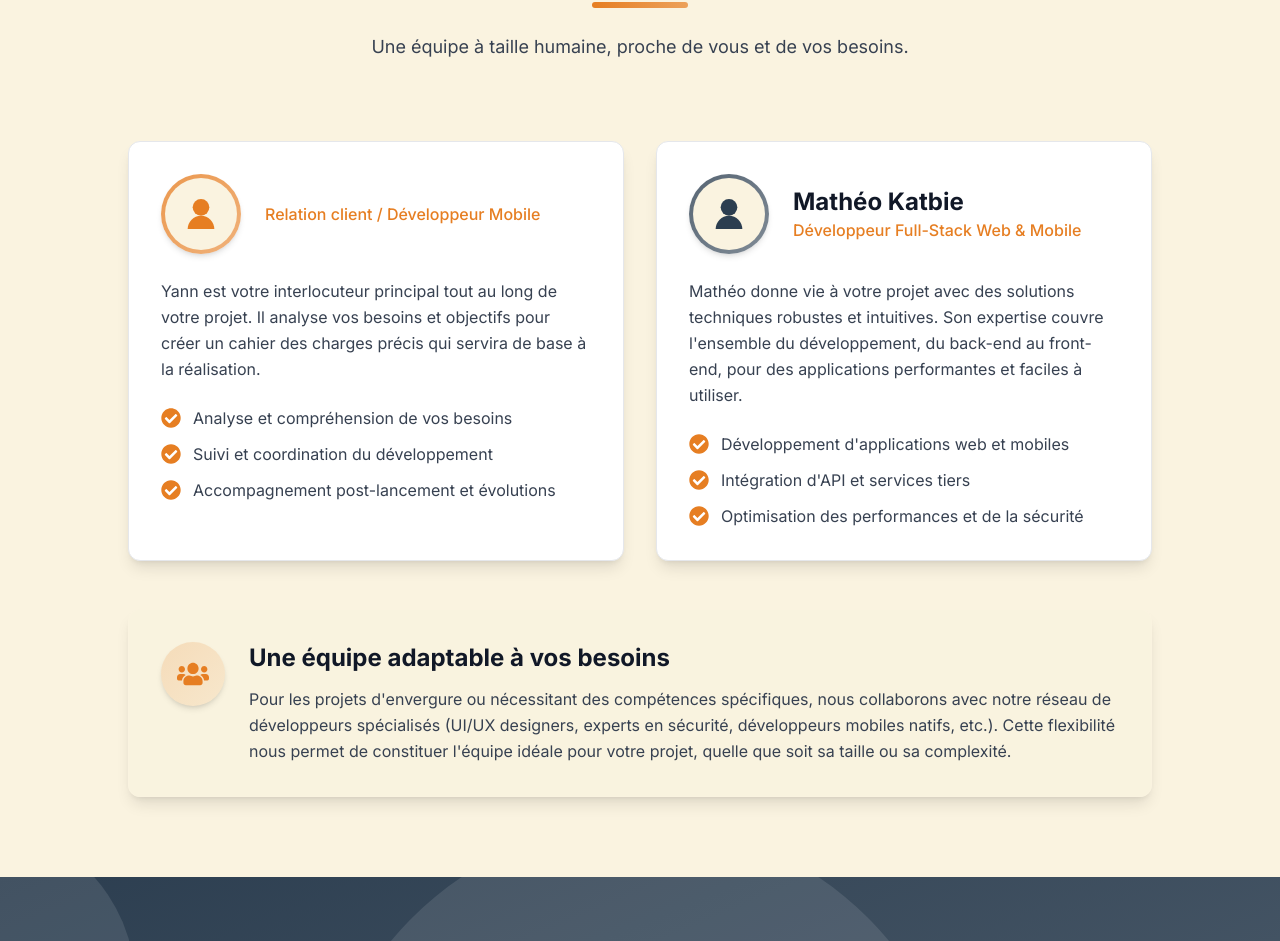
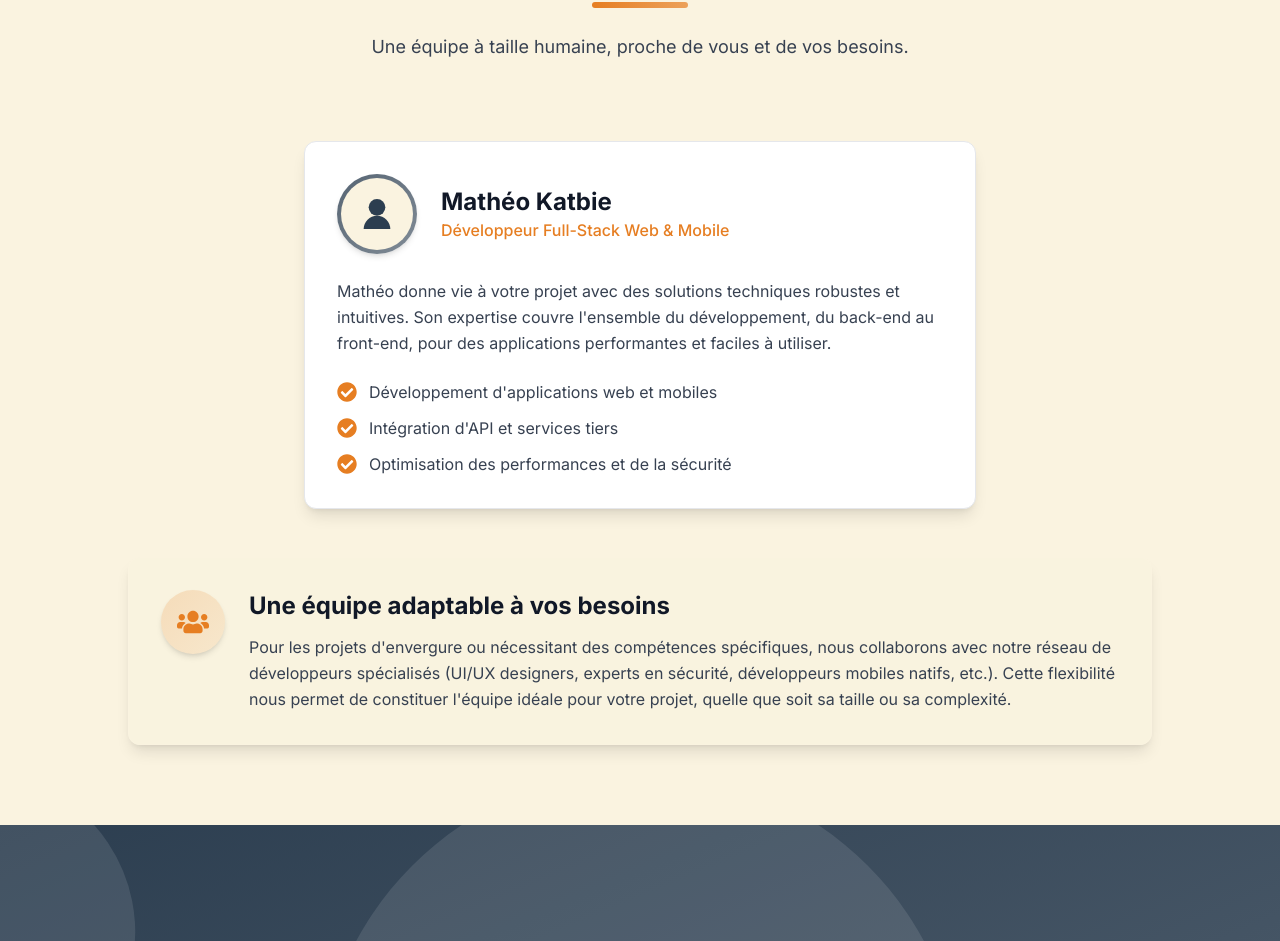
Before and after one commit to Lodgic-LLC/Landing-Website, a Next.js app: page /a-propos in a window 1280 px wide. Shown: the part 858-1799 px from the top of the page. Built offline with nearby package versions, Linux system fonts and the light colour scheme.

Commit message:
temporaire

```diff
--- a/src/app/a-propos/page.tsx
+++ b/src/app/a-propos/page.tsx
@@ -1,51 +1,62 @@
-import Link from 'next/link'
-import Image from 'next/image'
-import { Metadata } from 'next'
-import { FaArrowRight, FaLightbulb, FaUsers, FaRocket, FaEnvelope, FaChevronRight, FaCheckCircle } from 'react-icons/fa'
+import Link from "next/link";
+import Image from "next/image";
+import { Metadata } from "next";
+import {
+  FaArrowRight,
+  FaLightbulb,
+  FaUsers,
+  FaRocket,
+  FaEnvelope,
+  FaChevronRight,
+  FaCheckCircle,
+} from "react-icons/fa";
 
 export const metadata: Metadata = {
-  title: 'A Propos - Lodgic',
-  description: 'Découvrez notre expertise, notre histoire et notre vision pour votre transformation digitale',
+  title: "A Propos - Lodgic",
+  description:
+    "Découvrez notre expertise, notre histoire et notre vision pour votre transformation digitale",
   alternates: {
-    canonical: 'https://lodgic-dev.com/a-propos',
+    canonical: "https://lodgic-dev.com/a-propos",
   },
   openGraph: {
-    title: 'A Propos - Lodgic',
-    description: 'Découvrez notre expertise, notre histoire et notre vision pour votre transformation digitale',
-    url: 'https://lodgic-dev.com/a-propos',
-    siteName: 'Lodgic',
+    title: "A Propos - Lodgic",
+    description:
+      "Découvrez notre expertise, notre histoire et notre vision pour votre transformation digitale",
+    url: "https://lodgic-dev.com/a-propos",
+    siteName: "Lodgic",
     images: [
       {
-        url: 'https://lodgic-dev.com/FullLogo_Transparent.png',
+        url: "https://lodgic-dev.com/FullLogo_Transparent.png",
         width: 1200,
         height: 630,
-        alt: 'Lodgic - À propos de nous',
+        alt: "Lodgic - À propos de nous",
       },
     ],
-    locale: 'fr_FR',
-    type: 'website',
+    locale: "fr_FR",
+    type: "website",
   },
   keywords: [
-    'à propos',
-    'Lodgic',
-    'équipe de développement',
-    'agence mobile Toulouse',
-    'expertise développement',
-    'histoire Lodgic',
-    'valeurs entreprise',
-    'développeur mobile',
-    'expertise technique',
-    'services numériques',
-    'transformation digitale',
-    'développement sur mesure',
+    "à propos",
+    "Lodgic",
+    "équipe de développement",
+    "agence mobile Toulouse",
+    "expertise développement",
+    "histoire Lodgic",
+    "valeurs entreprise",
+    "développeur mobile",
+    "expertise technique",
+    "services numériques",
+    "transformation digitale",
+    "développement sur mesure",
   ],
   twitter: {
-    card: 'summary_large_image',
-    title: 'A Propos - Lodgic',
-    description: 'Découvrez notre expertise, notre histoire et notre vision pour votre transformation digitale',
-    images: ['https://lodgic-dev.com/FullLogo_Transparent.png'],
+    card: "summary_large_image",
+    title: "A Propos - Lodgic",
+    description:
+      "Découvrez notre expertise, notre histoire et notre vision pour votre transformation digitale",
+    images: ["https://lodgic-dev.com/FullLogo_Transparent.png"],
   },
-}
+};
 
 export default function APropos() {
   return (
@@ -61,9 +72,26 @@ export default function APropos() {
             xmlns="http://www.w3.org/2000/svg"
             preserveAspectRatio="xMidYMid slice"
           >
-            <circle cx="200" cy="100" r="300" fill="#E67E22" fillOpacity="0.05" />
-            <circle cx="1200" cy="700" r="250" fill="#E67E22" fillOpacity="0.05" />
-            <path d="M-200 400 Q400 200 720 400 T1600 400" stroke="#E67E22" strokeOpacity="0.03" strokeWidth="100" />
+            <circle
+              cx="200"
+              cy="100"
+              r="300"
+              fill="#E67E22"
+              fillOpacity="0.05"
+            />
+            <circle
+              cx="1200"
+              cy="700"
+              r="250"
+              fill="#E67E22"
+              fillOpacity="0.05"
+            />
+            <path
+              d="M-200 400 Q400 200 720 400 T1600 400"
+              stroke="#E67E22"
+              strokeOpacity="0.03"
+              strokeWidth="100"
+            />
             {/* Points lumineux */}
             <g opacity="0.8">
               {[...Array(20)].map((_, i) => (
@@ -85,11 +113,14 @@ export default function APropos() {
             <div className="w-full lg:w-3/5 text-center lg:text-left">
               <h1 className="font-extrabold text-4xl sm:text-5xl lg:text-6xl text-[#2C3E50] leading-tight mb-6">
                 Créons ensemble
-                <span className="block text-[#E67E22]">l'application qu'il vous faut</span>
+                <span className="block text-[#E67E22]">
+                  l'application qu'il vous faut
+                </span>
               </h1>
 
               <p className="text-[#374151] text-lg sm:text-xl mb-10 max-w-2xl mx-auto lg:mx-0 leading-relaxed">
-                Chez Lodgic, On vous accompagne pas à pas, de l'idée au lancement concret de votre application.
+                Chez Lodgic, On vous accompagne pas à pas, de l'idée au
+                lancement concret de votre application.
               </p>
 
               <div className="flex flex-wrap gap-4 justify-center lg:justify-start">
@@ -134,7 +165,7 @@ export default function APropos() {
         {/* Forme de transition vers le contenu suivant */}
         <div
           className="absolute bottom-0 left-0 w-full overflow-hidden"
-          style={{ height: '100px', transform: 'translateY(1px)' }}
+          style={{ height: "100px", transform: "translateY(1px)" }}
         >
           <svg
             className="absolute bottom-0 w-full h-full"
@@ -143,7 +174,10 @@ export default function APropos() {
             xmlns="http://www.w3.org/2000/svg"
             preserveAspectRatio="none"
           >
-            <path d="M0,50 C360,120 1080,0 1440,50 L1440,100 L0,100 Z" fill="#FAF3E0" />
+            <path
+              d="M0,50 C360,120 1080,0 1440,50 L1440,100 L0,100 Z"
+              fill="#FAF3E0"
+            />
           </svg>
         </div>
       </section>
@@ -152,65 +186,16 @@ export default function APropos() {
       <section className="py-20 bg-[#FAF3E0]">
         <div className="max-w-7xl mx-auto px-6">
           <div className="text-center mb-16 md:mb-20">
-            <h2 className="text-3xl md:text-4xl font-bold text-[#111827] mb-4">Qui sommes-nous ?</h2>
+            <h2 className="text-3xl md:text-4xl font-bold text-[#111827] mb-4">
+              Qui sommes-nous ?
+            </h2>
             <div className="w-24 h-1.5 bg-gradient-to-r from-[#E67E22] to-[#E67E22]/70 mx-auto rounded-full mb-6"></div>
             <p className="text-lg text-[#374151] max-w-3xl mx-auto leading-relaxed">
               Une équipe à taille humaine, proche de vous et de vos besoins.
             </p>
           </div>
 
-          <div className="grid grid-cols-1 md:grid-cols-2 gap-8 max-w-5xl mx-auto mb-12">
-            {}
-            <div className="bg-[#FFFFFF] rounded-xl shadow-lg p-8 border border-gray-200 hover:border-[#E67E22]/50 hover:shadow-2xl transition-all transform hover:-translate-y-1.5 group">
-              <div className="flex items-center mb-6">
-                <div className="relative w-20 h-20 mr-6">
-                  <div className="absolute inset-0 rounded-full bg-gradient-to-br from-[#E67E22]/80 to-[#E67E22]/60 group-hover:from-[#E67E22] group-hover:to-[#E67E22]/70 transition-all duration-300 shadow-md"></div>
-                  <div className="absolute inset-1 rounded-full bg-[#FAF3E0] flex items-center justify-center">
-                    <svg
-                      className="w-10 h-10 text-[#E67E22] group-hover:text-[#FFFFFF] transition-colors duration-300"
-                      viewBox="0 0 24 24"
-                      fill="currentColor"
-                    >
-                      <circle cx="12" cy="8" r="5" />
-                      <path d="M20 21C20 16.5817 16.4183 13 12 13C7.58172 13 4 16.5817 4 21" />
-                    </svg>
-                  </div>
-                </div>
-                <div>
-                  <h3 className="text-2xl font-bold text-[#111827] group-hover:text-[#E67E22] transition-colors">
-
-                  </h3>
-                  <p className="text-[#E67E22] font-medium">Relation client / Développeur Mobile</p>
-                </div>
-              </div>
-
-              <p className="text-[#374151] mb-6 leading-relaxed">
-                Yann est votre interlocuteur principal tout au long de votre projet. Il analyse vos besoins et objectifs
-                pour créer un cahier des charges précis qui servira de base à la réalisation.
-              </p>
-
-              <div className="space-y-3">
-                <div className="flex items-start">
-                  <FaCheckCircle className="h-5 w-5 text-[#E67E22] mt-0.5 flex-shrink-0 group-hover:text-[#2C3E50] transition-colors" />
-                  <span className="ml-3 text-[#374151] group-hover:text-[#111827] transition-colors">
-                    Analyse et compréhension de vos besoins
-                  </span>
-                </div>
-                <div className="flex items-start">
-                  <FaCheckCircle className="h-5 w-5 text-[#E67E22] mt-0.5 flex-shrink-0 group-hover:text-[#2C3E50] transition-colors" />
-                  <span className="ml-3 text-[#374151] group-hover:text-[#111827] transition-colors">
-                    Suivi et coordination du développement
-                  </span>
-                </div>
-                <div className="flex items-start">
-                  <FaCheckCircle className="h-5 w-5 text-[#E67E22] mt-0.5 flex-shrink-0 group-hover:text-[#2C3E50] transition-colors" />
-                  <span className="ml-3 text-[#374151] group-hover:text-[#111827] transition-colors">
-                    Accompagnement post-lancement et évolutions
-                  </span>
-                </div>
-              </div>
-            </div>
-
+          <div className="grid grid-cols-1 gap-8 max-w-2xl mx-auto mb-12">
             {/* Mathéo Katbie */}
             <div className="bg-[#FFFFFF] rounded-xl shadow-lg p-8 border border-gray-200 hover:border-[#E67E22]/50 hover:shadow-2xl transition-all transform hover:-translate-y-1.5 group">
               <div className="flex items-center mb-6">
@@ -231,14 +216,17 @@ export default function APropos() {
                   <h3 className="text-2xl font-bold text-[#111827] group-hover:text-[#E67E22] transition-colors">
                     Mathéo Katbie
                   </h3>
-                  <p className="text-[#E67E22] font-medium">Développeur Full-Stack Web & Mobile</p>
+                  <p className="text-[#E67E22] font-medium">
+                    Développeur Full-Stack Web & Mobile
+                  </p>
                 </div>
               </div>
 
               <p className="text-[#374151] mb-6 leading-relaxed">
-                Mathéo donne vie à votre projet avec des solutions techniques robustes et intuitives. Son expertise
-                couvre l'ensemble du développement, du back-end au front-end, pour des applications performantes et
-                faciles à utiliser.
+                Mathéo donne vie à votre projet avec des solutions techniques
+                robustes et intuitives. Son expertise couvre l'ensemble du
+                développement, du back-end au front-end, pour des applications
+                performantes et faciles à utiliser.
               </p>
 
               <div className="space-y-3">
@@ -277,10 +265,12 @@ export default function APropos() {
                   Une équipe adaptable à vos besoins
                 </h3>
                 <p className="text-[#374151] leading-relaxed">
-                  Pour les projets d'envergure ou nécessitant des compétences spécifiques, nous collaborons avec notre
-                  réseau de développeurs spécialisés (UI/UX designers, experts en sécurité, développeurs mobiles natifs,
-                  etc.). Cette flexibilité nous permet de constituer l'équipe idéale pour votre projet, quelle que soit
-                  sa taille ou sa complexité.
+                  Pour les projets d'envergure ou nécessitant des compétences
+                  spécifiques, nous collaborons avec notre réseau de
+                  développeurs spécialisés (UI/UX designers, experts en
+                  sécurité, développeurs mobiles natifs, etc.). Cette
+                  flexibilité nous permet de constituer l'équipe idéale pour
+                  votre projet, quelle que soit sa taille ou sa complexité.
                 </p>
               </div>
             </div>
@@ -315,7 +305,8 @@ export default function APropos() {
               Envie d'en savoir plus sur notre façon de travailler ?
             </h2>
             <p className="text-[#FFFFFF]/90 text-lg sm:text-xl mb-10 max-w-2xl mx-auto leading-relaxed">
-              Découvrez nos services ou contactez-nous pour discuter de votre projet digital.
+              Découvrez nos services ou contactez-nous pour discuter de votre
+              projet digital.
             </p>
             <div className="flex flex-col sm:flex-row justify-center items-center gap-5">
               <Link
@@ -337,5 +328,5 @@ export default function APropos() {
         </div>
       </section>
     </>
-  )
+  );
 }
--- a/src/components/pages/home/About.tsx
+++ b/src/components/pages/home/About.tsx
@@ -48,11 +48,6 @@ const About = () => {
                 <p className="text-[#E67E22] font-medium">Relation client / Développeur Mobile</p>
               </div>
             </div>
-
-            <p className="text-[#374151] mb-6 leading-relaxed text-sm sm:text-base">
-              <span className="md:hidden">Interlocuteur principal, il analyse vos besoins pour un cahier des charges précis.</span>
-              <span className="hidden md:inline">Yann est votre interlocuteur principal tout au long de votre projet. Il analyse vos besoins et objectifs pour créer un cahier des charges précis qui servira de base à la réalisation.</span>
-            </p>
 
             <div className="space-y-3">
               <div className="flex items-start">
```
